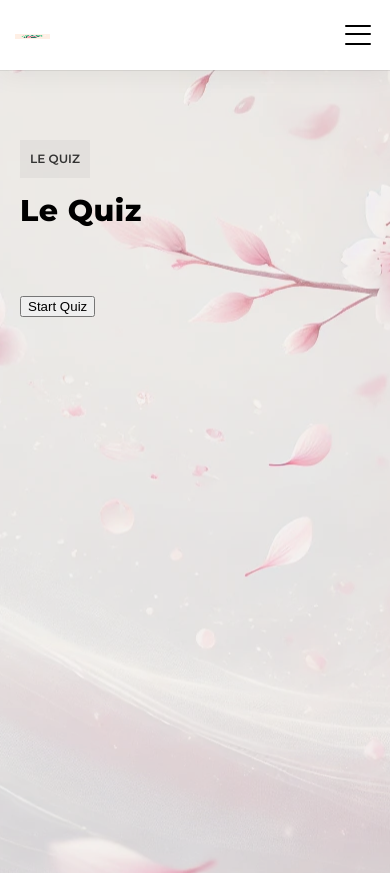
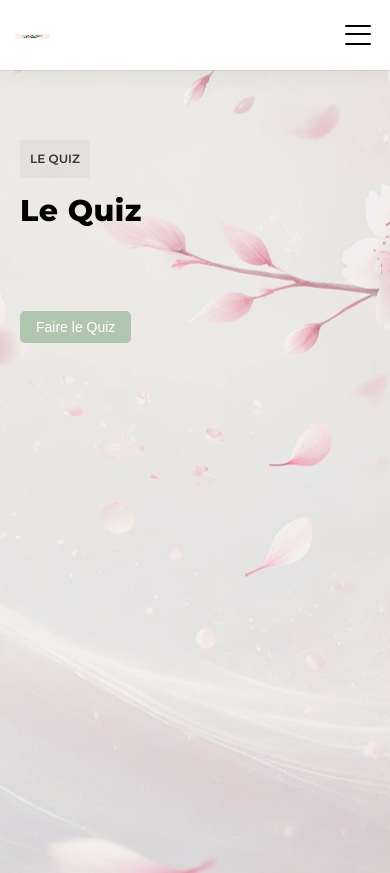
Before and after one commit to mathpvx/Ki_Blossom, a Next.js app in the folder frontend/: page /quiz in a window 390 px wide. Built offline with nearby package versions, Linux system fonts and the light colour scheme.

Commit message:
modified buttons style

```diff
--- a/frontend/components/quiz/Quiz.jsx
+++ b/frontend/components/quiz/Quiz.jsx
@@ -89,15 +89,17 @@ const Quiz = () => {
               </div>
             </div>
           </div>
-          <button onClick={startQuiz}>Start Quiz</button>
+          <button className="start-quiz-button" onClick={startQuiz}>Faire le Quiz</button>
           {sessionId && question && (
-            <div className="question">
-              <p>{question.qu_txt}</p>
-              {question.answerOptions.map((option) => (
-                <button key={option.answer_id} onClick={() => handleAnswer(option.answer_id)}>
-                  {option.answer_button}
-                </button>
-              ))}
+            <div className="question-container">
+              <p className="question">{question.qu_txt}</p>
+              <div className="answer-buttons">
+                {question.answerOptions.map((option) => (
+                  <button key={option.answer_id} className="answer-button" onClick={() => handleAnswer(option.answer_id)}>
+                    {option.answer_button}
+                  </button>
+                ))}
+              </div>
             </div>
           )}
           {message && (
@@ -105,7 +107,7 @@ const Quiz = () => {
               <p>{message}</p>
             </div>
           )}
-          {!message && recommendations && recommendations?.length > 0 && (
+          {!message && recommendations && recommendations.length > 0 && (
             <div className="recommendations">
               <h3>Recommendations</h3>
               <ul>
--- a/frontend/styles/scss/main/_tokyo.scss
+++ b/frontend/styles/scss/main/_tokyo.scss
@@ -1538,6 +1538,78 @@ body.modal {
   margin-bottom: 7px;
   text-align: left;
   font-weight: 500;
+}
+
+/* Center the question on the screen and make it responsive */
+.question-container {
+  display: flex;
+  flex-direction: column;
+  justify-content: center;
+  align-items: center;
+  height: 100vh;
+  text-align: center;
+}
+
+.question-container .question {
+  font-size: 24px;
+  font-family: var(--font-montserrat);
+  color: #000;
+  margin-bottom: 20px;
+}
+
+/* Style the answer buttons */
+.answer-buttons {
+  display: flex;
+  justify-content: center;
+  gap: 20px;
+}
+
+.answer-button {
+  background-color: #b1c6af;
+  /* Light pink/red */
+  color: white;
+  border: none;
+  padding: 10px 20px;
+  font-size: 16px;
+  border-radius: 5px;
+  cursor: pointer;
+  transition: background-color 0.3s;
+}
+
+.answer-button:hover {
+  background-color: #9dbb94;
+  /* Slightly darker pink/red on hover */
+}
+
+/* Style the start quiz button */
+.start-quiz-button {
+  background-color: #b1c6af;
+  /* Light green */
+  color: white;
+  border: none;
+  padding: 10px 20px;
+  font-size: 16px;
+  border-radius: 5px;
+  cursor: pointer;
+  margin: 20px 0;
+  transition: background-color 0.3s;
+}
+
+.start-quiz-button:hover {
+  background-color: #9dbb94;
+  /* Slightly darker green on hover */
+}
+
+/* Ensure responsiveness */
+@media (max-width: 768px) {
+  .question-container .question {
+    font-size: 20px;
+  }
+
+  .answer-button, .start-quiz-button {
+    padding: 8px 16px;
+    font-size: 14px;
+  }
 }
 
 /*---------------------------------------------------*/
```
